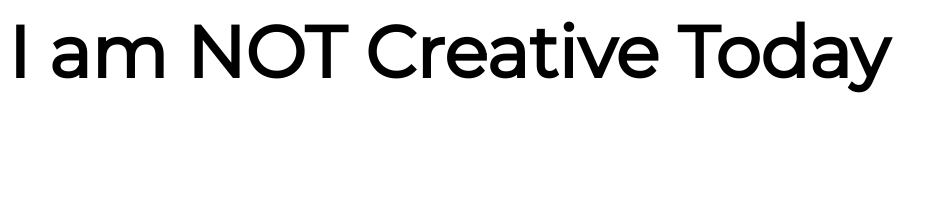
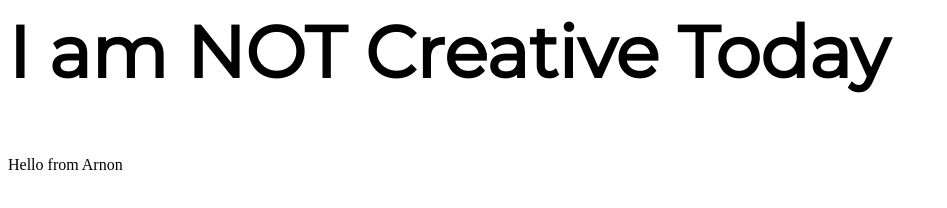
Before and after one commit to ofritki/unbelievably-cute, a plain HTML site: page index.html in a window 1280 px wide. Shown: the whole page, without its empty margins (0-947 px from the left). Drawn offline with Linux system fonts and the light colour scheme.

Commit message:
From Arnon

```diff
--- a/index.html
+++ b/index.html
@@ -8,6 +8,7 @@
         <div class="student-owner">
             <h2>I am NOT Creative Today</h2>
         </div>
+        <p>Hello from Arnon</p>
         <div class="student-contributor"></div>
     </body>
 </html>
```
